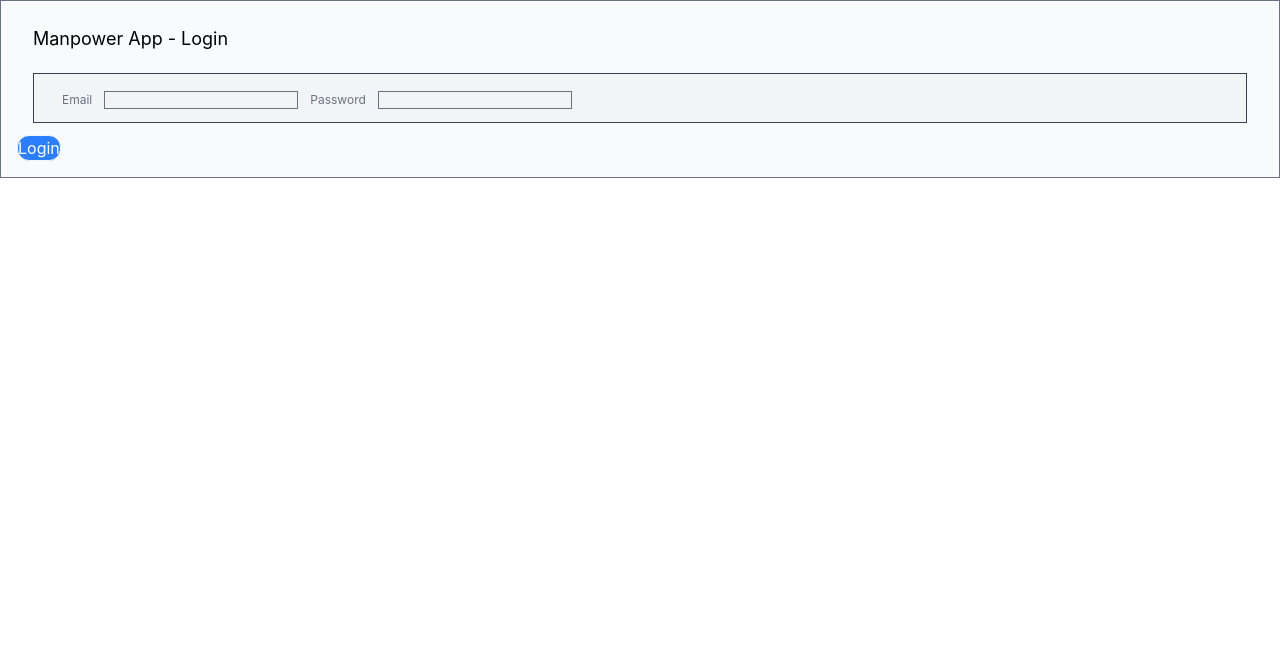
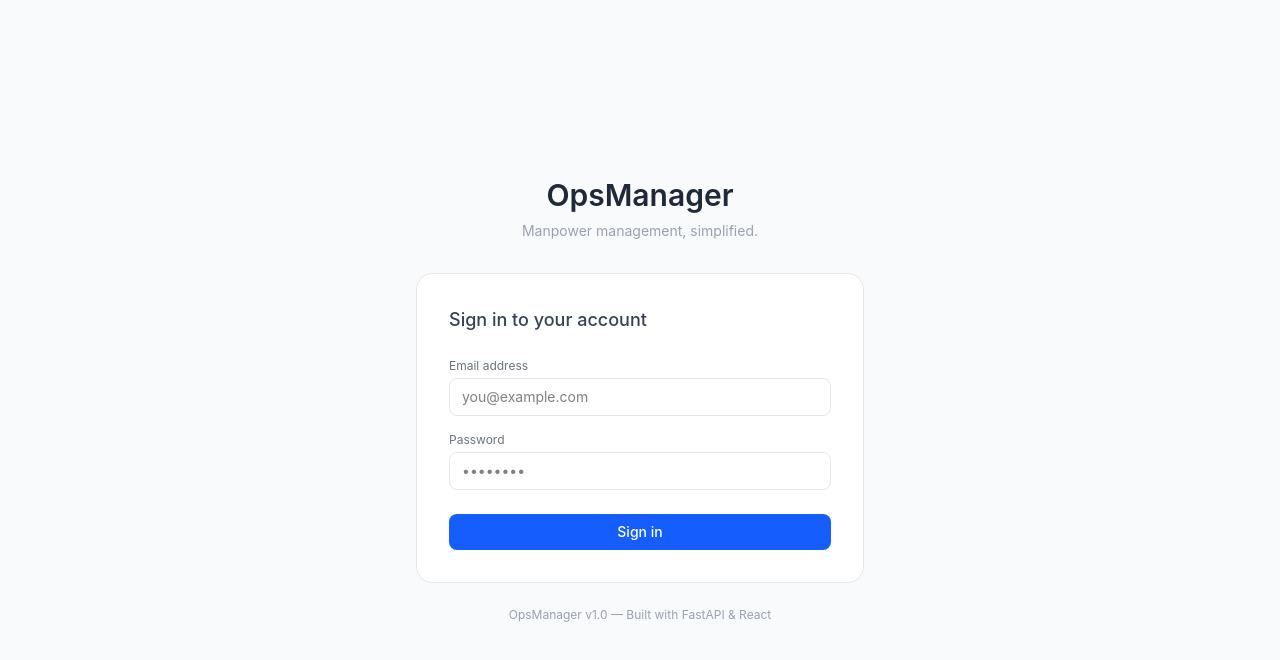
Before and after one commit to VD400/manpower-management-app-frontend, a React (Vite) app: page /login in a window 1280 px wide. Shown: the top 660 px of the page. Built offline with nearby package versions, Linux system fonts and the light colour scheme.

Commit message:
Updated login

```diff
--- a/src/pages/login.jsx
+++ b/src/pages/login.jsx
@@ -7,12 +7,12 @@ function Login(){
   const [password, setPassword] = useState('');
   const [error, setError] = useState('');
   const navigate = useNavigate();
+
   const handleLogin = async (e) => {
     e.preventDefault();
     const formData = new FormData();
     formData.append('username', email);
     formData.append('password', password);
-
     try{
       const response = await fetch(`${import.meta.env.VITE_API_URL}/token`, {
         method: 'POST', body: formData
@@ -28,24 +28,65 @@ function Login(){
       setError("Something went wrong, try again");
     }
   };
+
   return(
-    <div>
-      <div className="border border-gray-500 bg-gray-50 p-4">
-        <h2 className="text-lg font-gray-700 px-4 py-2">Manpower App - Login</h2>
-        {error && <p className="text-red-500 bg-red-50">{error}</p>}
-        <form onSubmit={handleLogin}>
-          <div className="flex border border-gray-700 bg-gray-100 mx-4 my-3 px-4 py-3">
-          <div>
-            <label className="text-xs text-gray-500 px-3 py-2">Email</label>
-            <input className="border border-gray-500 text-xs focus:border-blue-400" type='email' value={email} onChange={(e) => setEmail(e.target.value)} required/>
-          </div>
-          <div>
-            <label className="text-xs text-gray-500 px-3 py-2">Password</label>
-            <input  className="border border-gray-500 text-xs focus:border-blue-400" type="password" value={password} onChange={(e)=>setPassword(e.target.value)} required/>
-          </div>
-          </div>
-          <button className="bg-blue-500 text-white border border-gray-100 rounded-xl hover:bg-blue-700" type="submit">Login</button>
-        </form>
+    <div className="min-h-screen bg-gray-50 flex items-center justify-center">
+      <div className="w-full max-w-md">
+
+        {/* Branding */}
+        <div className="text-center mb-8">
+          <h1 className="text-3xl font-semibold text-gray-800">OpsManager</h1>
+          <p className="text-gray-400 text-sm mt-2">Manpower management, simplified.</p>
+        </div>
+
+        {/* Card */}
+        <div className="bg-white border border-gray-200 rounded-2xl p-8">
+          <h2 className="text-lg font-medium text-gray-700 mb-6">Sign in to your account</h2>
+
+          {error && (
+            <div className="bg-red-50 border border-red-200 text-red-500 text-sm px-4 py-3 rounded-lg mb-4">
+              {error}
+            </div>
+          )}
+
+          <form onSubmit={handleLogin}>
+            <div className="mb-4">
+              <label className="text-xs text-gray-500 block mb-1">Email address</label>
+              <input
+                className="w-full border border-gray-200 rounded-lg px-3 py-2 text-sm focus:outline-none focus:border-blue-400"
+                type='email'
+                value={email}
+                onChange={(e) => setEmail(e.target.value)}
+                placeholder="you@example.com"
+                required
+              />
+            </div>
+
+            <div className="mb-6">
+              <label className="text-xs text-gray-500 block mb-1">Password</label>
+              <input
+                className="w-full border border-gray-200 rounded-lg px-3 py-2 text-sm focus:outline-none focus:border-blue-400"
+                type="password"
+                value={password}
+                onChange={(e) => setPassword(e.target.value)}
+                placeholder="••••••••"
+                required
+              />
+            </div>
+
+            <button
+              type="submit"
+              className="w-full bg-blue-600 text-white py-2 rounded-lg text-sm font-medium hover:bg-blue-700 transition-colors">
+              Sign in
+            </button>
+          </form>
+        </div>
+
+        {/* Footer */}
+        <p className="text-center text-xs text-gray-400 mt-6">
+          OpsManager v1.0 — Built with FastAPI & React
+        </p>
+
       </div>
     </div>
   );
```
